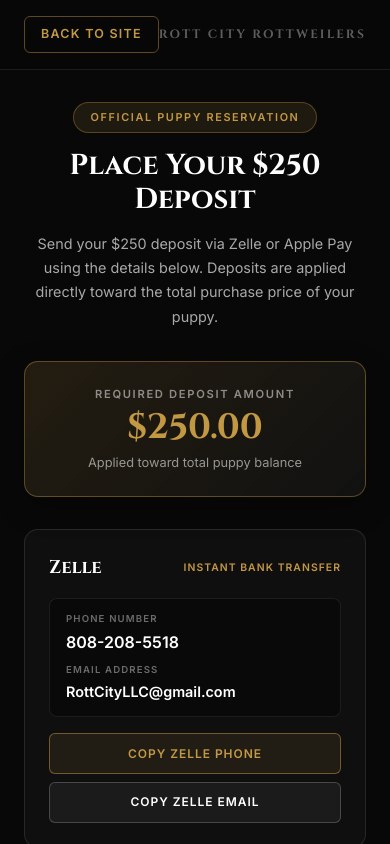
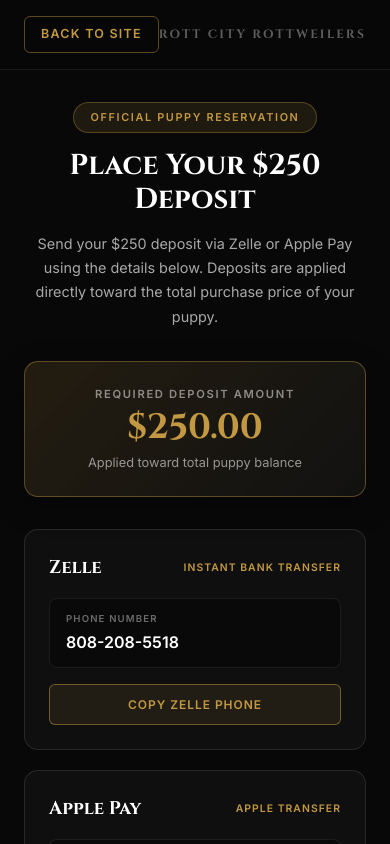
Before and after one commit to desirexr/rottcityrottweilers, a React (Vite) app: page / in a window 390 px wide. Both pictures are taken after a click on the button "RESERVE WITH $250 DEPOSIT". Shown: the part 8638-9482 px from the top of the page. Built offline with nearby package versions, Linux system fonts and the light colour scheme.

Commit message:
Remove Zelle email and keep only phone number on deposit page

```diff
--- a/src/components/DepositModal.jsx
+++ b/src/components/DepositModal.jsx
@@ -340,15 +340,10 @@
             <div className="dep-info-box">
               <div className="dep-info-label">Phone Number</div>
               <div className="dep-info-val">{phoneHandle}</div>
-              <div className="dep-info-label" style={{ marginTop: '0.6rem' }}>Email Address</div>
-              <div className="dep-info-val" style={{ fontSize: '0.9rem', wordBreak: 'break-all' }}>{emailHandle}</div>
             </div>
             <div style={{ display: 'flex', flexDirection: 'column', gap: '0.5rem' }}>
               <button className="dep-copy-btn" onClick={() => handleCopy(phoneHandle, 'zelle-phone')}>
                 {copiedField === 'zelle-phone' ? 'Phone Copied!' : 'Copy Zelle Phone'}
-              </button>
-              <button className="dep-copy-btn" onClick={() => handleCopy(emailHandle, 'zelle-email')} style={{ background: 'rgba(255,255,255,0.05)', color: '#fff', borderColor: 'rgba(255,255,255,0.2)' }}>
-                {copiedField === 'zelle-email' ? 'Email Copied!' : 'Copy Zelle Email'}
               </button>
             </div>
           </div>
@@ -362,15 +357,10 @@
             <div className="dep-info-box">
               <div className="dep-info-label">Phone Number</div>
               <div className="dep-info-val">{phoneHandle}</div>
-              <div className="dep-info-label" style={{ marginTop: '0.6rem' }}>Email Address</div>
-              <div className="dep-info-val" style={{ fontSize: '0.9rem', wordBreak: 'break-all' }}>{emailHandle}</div>
             </div>
             <div style={{ display: 'flex', flexDirection: 'column', gap: '0.5rem' }}>
               <button className="dep-copy-btn" onClick={() => handleCopy(phoneHandle, 'apple-phone')}>
                 {copiedField === 'apple-phone' ? 'Phone Copied!' : 'Copy Apple Pay Phone'}
-              </button>
-              <button className="dep-copy-btn" onClick={() => handleCopy(emailHandle, 'apple-email')} style={{ background: 'rgba(255,255,255,0.05)', color: '#fff', borderColor: 'rgba(255,255,255,0.2)' }}>
-                {copiedField === 'apple-email' ? 'Email Copied!' : 'Copy Apple Pay Email'}
               </button>
             </div>
           </div>
```
